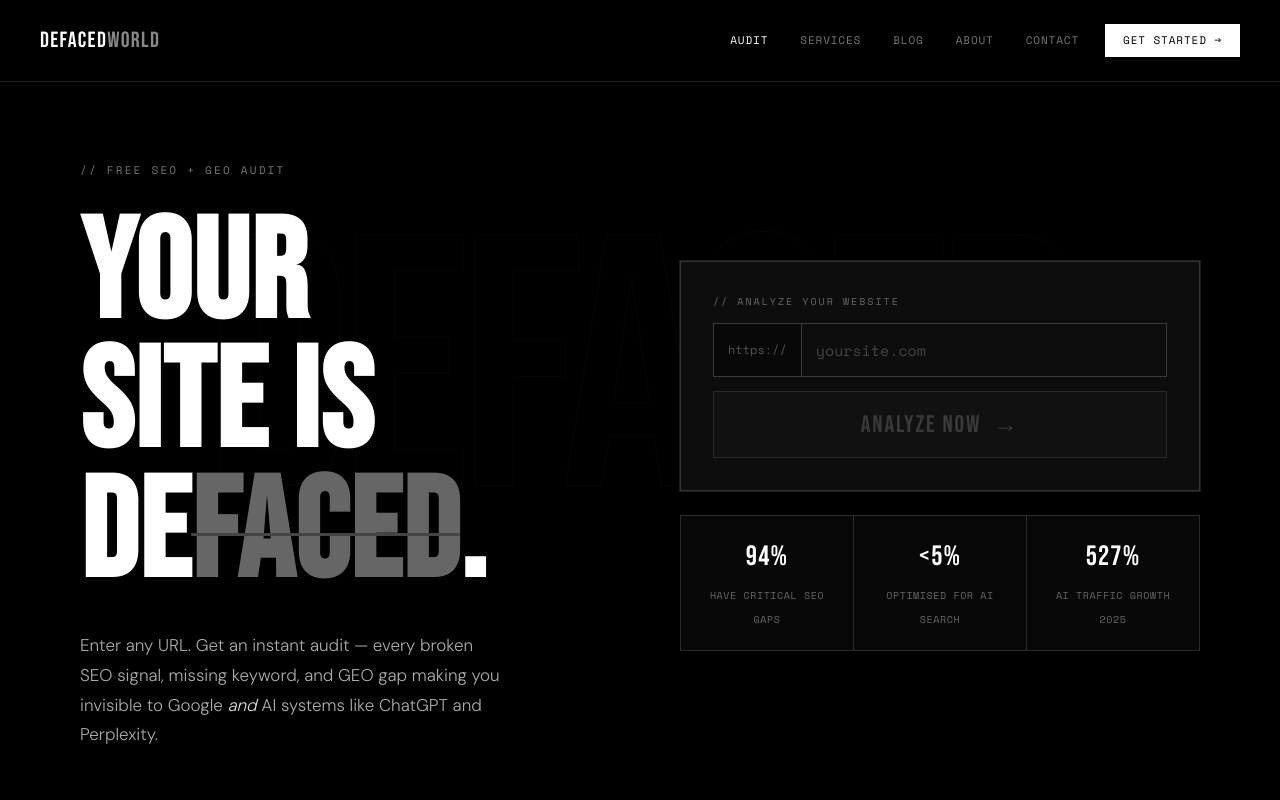
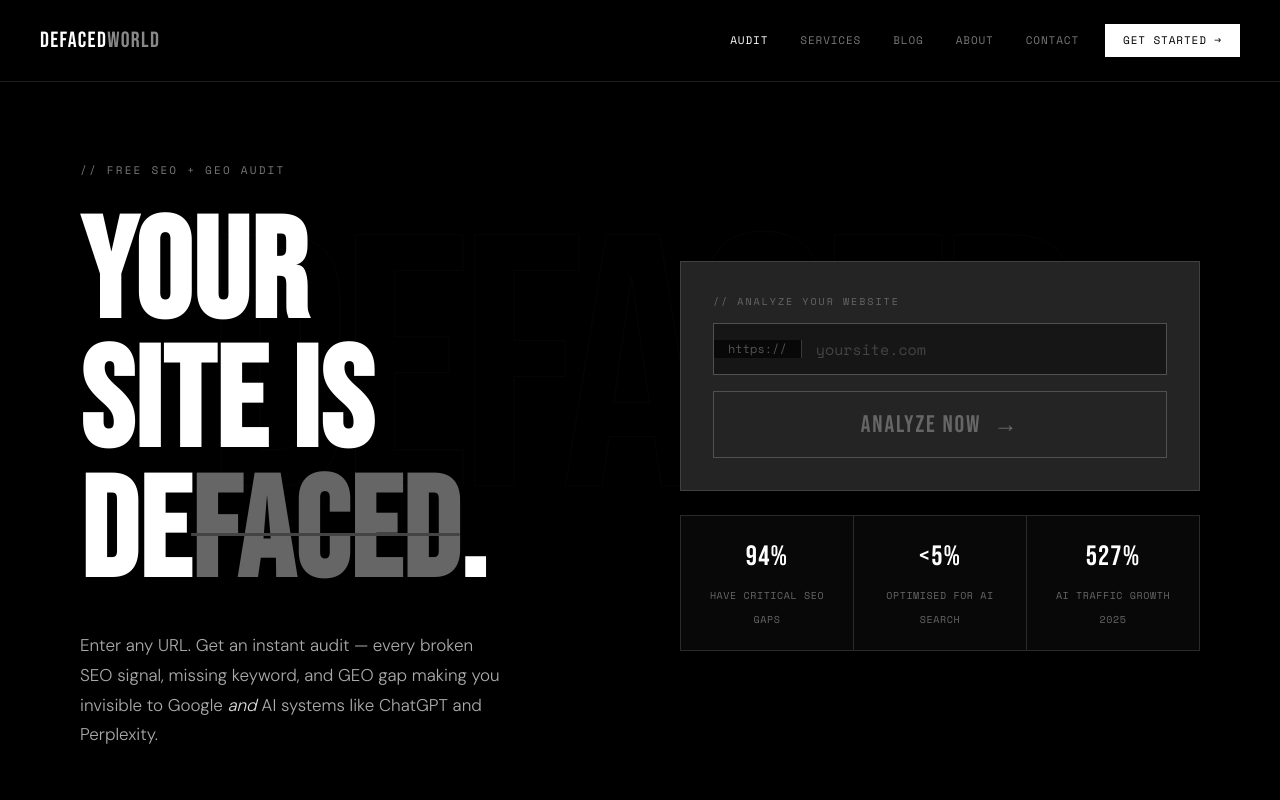
Before and after one commit to Flikah/defacedworld, a Next.js app: page / in a window 1280 px wide. Shown: the top 800 px of the page. Built offline with nearby package versions, Linux system fonts and the light colour scheme.

Commit message:
ui: improve contrast on input card, url field, and disabled button

```diff
--- a/app/page.module.css
+++ b/app/page.module.css
@@ -80,10 +80,9 @@
 
 /* ── INPUT CARD ── */
 .inputCard {
-  background: #0d0d0d;
-  border: 1px solid #333;
+  background: #242424;
+  border: 1px solid #404040;
   padding: 2rem;
-  box-shadow: 0 0 0 1px #1a1a1a;
 }
 
 .inputCardLabel {
@@ -97,9 +96,11 @@
 
 .inputRow {
   display: flex;
-  border: 1px solid #3a3a3a;
-  margin-bottom: 10px;
-  transition: border-color 0.2s;
+  align-items: center;
+  border: 1px solid #505050;
+  background: #161616;
+  margin-bottom: 0.75rem;
+  height: 52px;
 }
 
 .inputRow:focus-within { border-color: #fff; }
@@ -147,7 +148,12 @@
 }
 
 .analyzeBtn:hover:not(:disabled) { background: #e8e5e0; }
-.analyzeBtn:disabled { background: #111; color: #3a3a3a; cursor: not-allowed; border: 1px solid #2a2a2a; }
+.analyzeBtn:disabled {
+  background: transparent;
+  color: #666;
+  cursor: not-allowed;
+  border: 1px solid #505050;
+}
 
 .btnInner { display: flex; align-items: center; justify-content: center; gap: 12px; }
 .btnArrow { transition: transform 0.2s; }
@@ -1125,3 +1131,5 @@
   .statItem { border-right: none; border-bottom: 1px solid #2a2a2a; }
   .statItem:last-child { border-bottom: none; }
 }
+
+.urlInput::placeholder { color: #666; }
```
